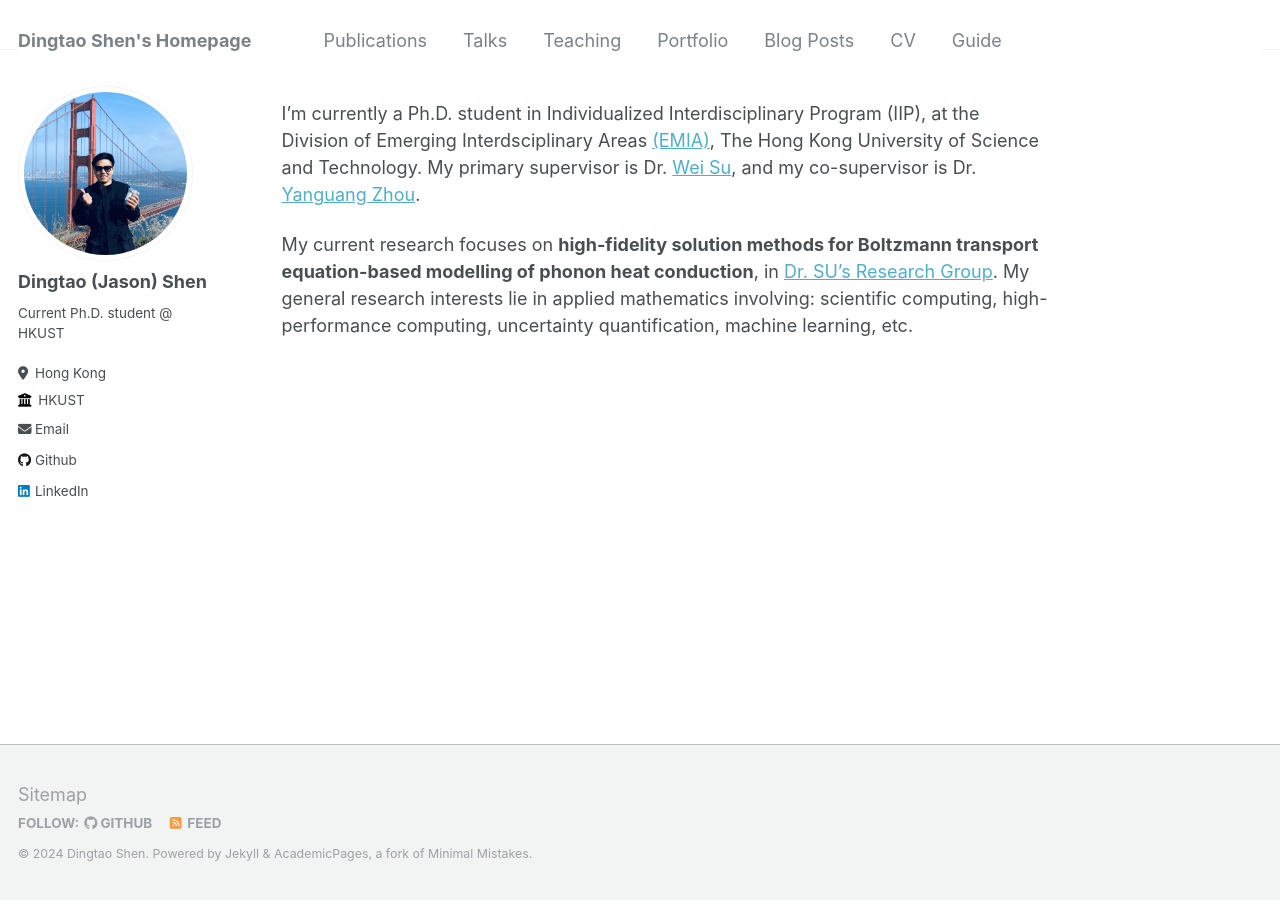
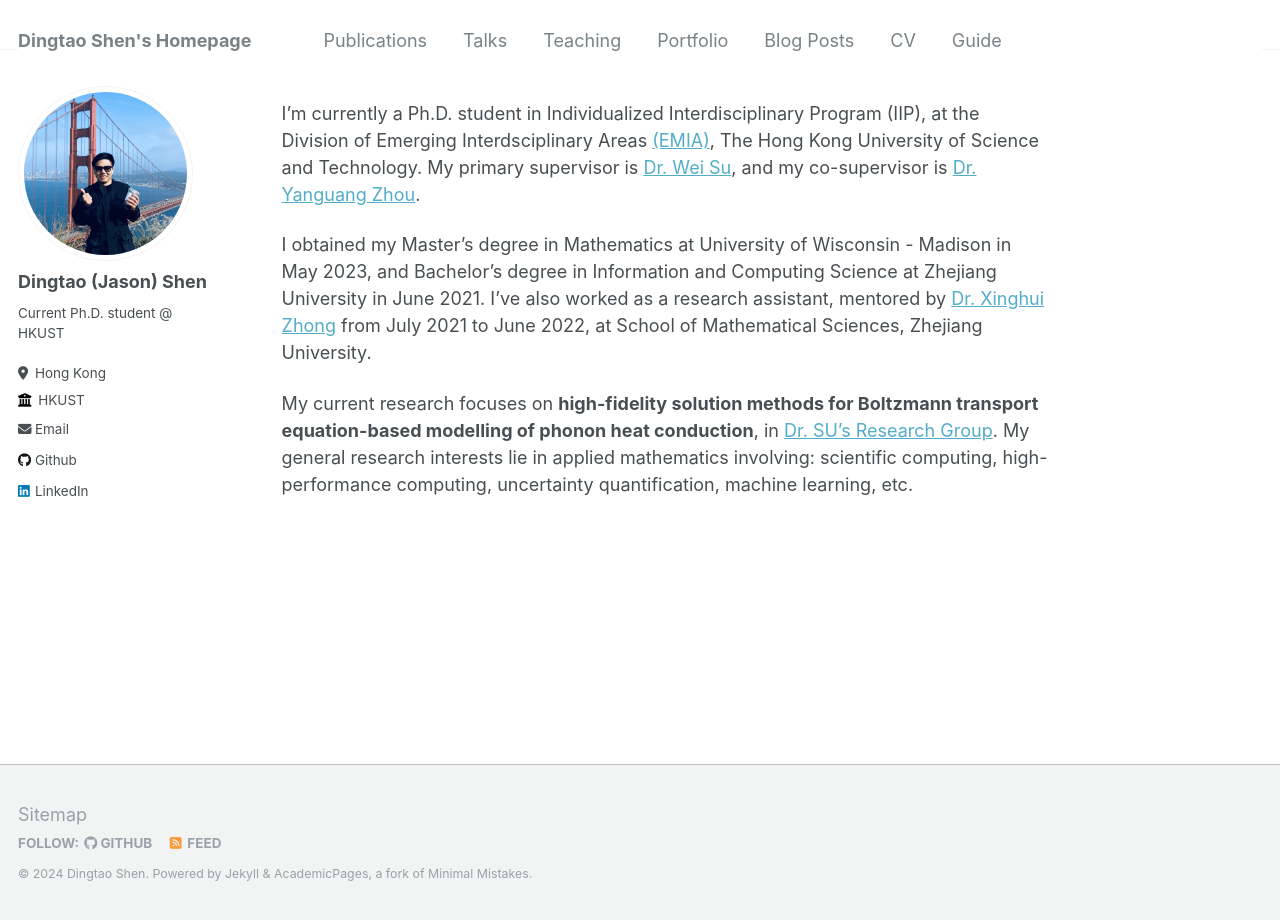
Before and after one commit to dingtao-shen/dingtao-shen.github.io, a Jekyll site: the page built from _pages/about.md, in a window 1280 px wide. Built offline with Jekyll 4.4.1, drawn with Linux system fonts in a browser that asks for light colours.

Commit message:
Update about.md

```diff
--- a/_pages/about.md
+++ b/_pages/about.md
@@ -7,6 +7,8 @@ redirect_from:
   - /about.html
 ---
 
-I'm currently a Ph.D. student in Individualized Interdisciplinary Program (IIP), at the Division of Emerging Interdsciplinary Areas [(EMIA)](https://emia.hkust.edu.hk/), The Hong Kong University of Science and Technology. My primary supervisor is Dr. [Wei Su](https://facultyprofiles.hkust.edu.hk/profiles.php?profile=wei-su-weisu), and my co-supervisor is Dr. [Yanguang Zhou](https://seng.hkust.edu.hk/about/people/faculty/yanguang-zhou).
+I'm currently a Ph.D. student in Individualized Interdisciplinary Program (IIP), at the Division of Emerging Interdsciplinary Areas [(EMIA)](https://emia.hkust.edu.hk/), The Hong Kong University of Science and Technology. My primary supervisor is [Dr. Wei Su](https://facultyprofiles.hkust.edu.hk/profiles.php?profile=wei-su-weisu), and my co-supervisor is [Dr. Yanguang Zhou](https://seng.hkust.edu.hk/about/people/faculty/yanguang-zhou).
+
+I obtained my Master's degree in Mathematics at University of Wisconsin - Madison in May 2023, and Bachelor's degree in Information and Computing Science at Zhejiang University in June 2021. I've also worked as a research assistant, mentored by [Dr. Xinghui Zhong](https://person.zju.edu.cn/en/zhongxh) from July 2021 to June 2022, at School of Mathematical Sciences, Zhejiang University.
 
 My current research focuses on **high-fidelity solution methods for Boltzmann transport equation-based modelling of phonon heat conduction**, in [Dr. SU's Research Group](https://weisu-mae.github.io/). My general research interests lie in applied mathematics involving: scientific computing, high-performance computing, uncertainty quantification, machine learning, etc.
```
